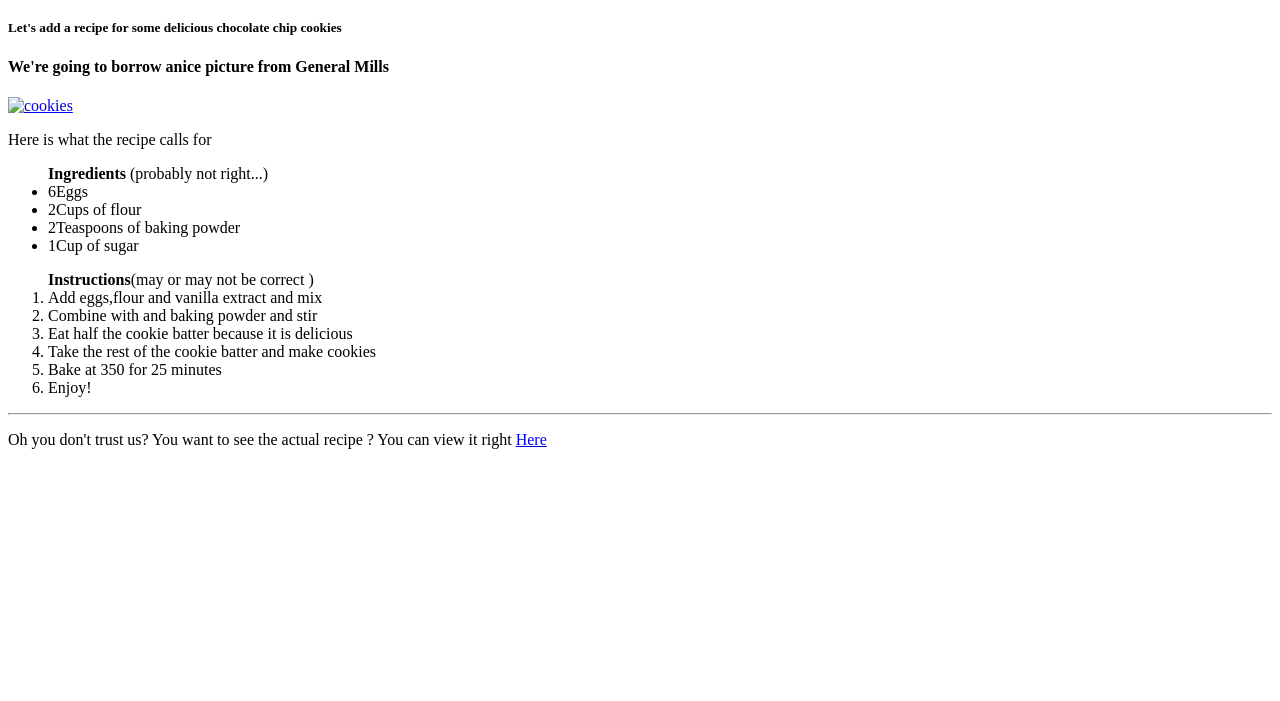
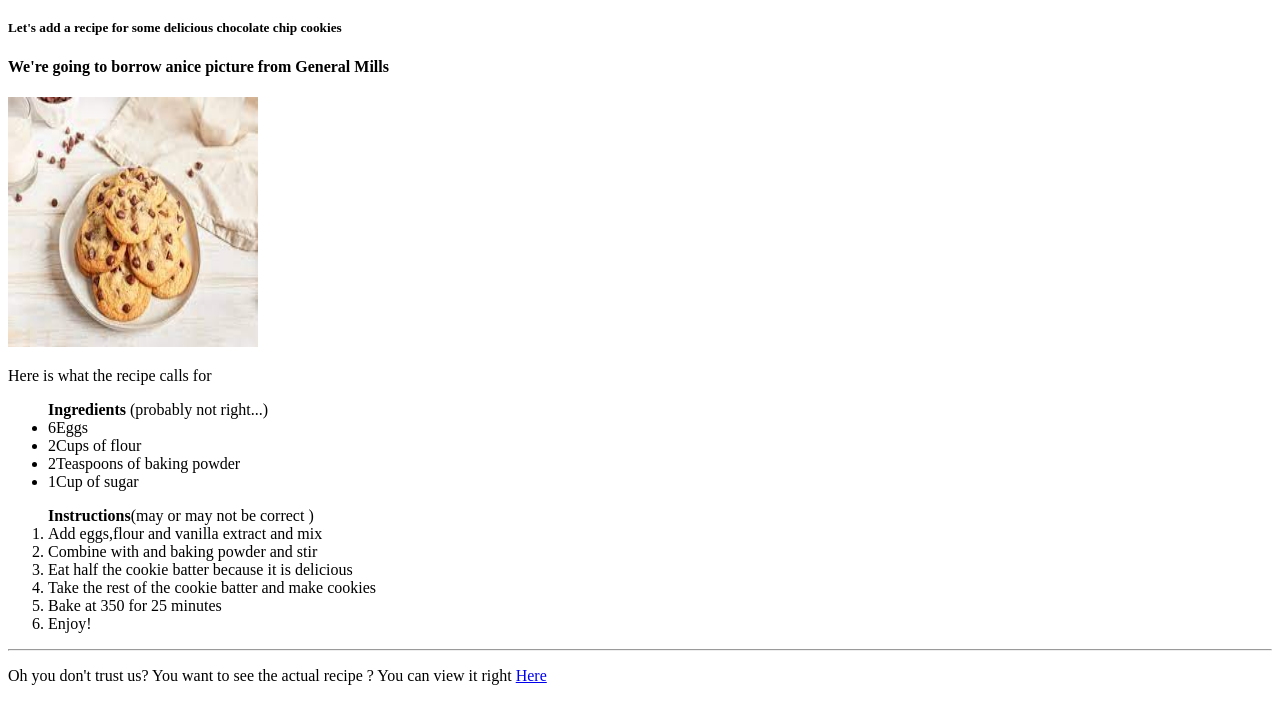
Before and after one commit to abdelrahman-haroun/First, a plain HTML site: page Cookies.html in a window 1280 px wide. Shown: the part 104-805 px from the top of the page. Drawn offline with Linux system fonts and the light colour scheme.

Commit message:
editing1

```diff
--- a/Cookies.html
+++ b/Cookies.html
@@ -13,8 +13,8 @@
     <h3><b>Seems like things are going pretty well so far </b></h3>
     <h5><b>Let's add a recipe for some delicious chocolate chip cookies </b></h5>
     <h4>We're going to borrow anice picture from General Mills </h4>
-    <a href="/cok.jpeg">
-    <img src="cok.jpeg" width="250px" height="250px" alt="cookies"></a>
+    <a href="/cookies.jpeg">
+    <img src="cookies.jpeg" width="250px" height="250px" alt="cookies"></a>
     <p> Here is what the recipe calls for </p>
 
     <ul>
```
